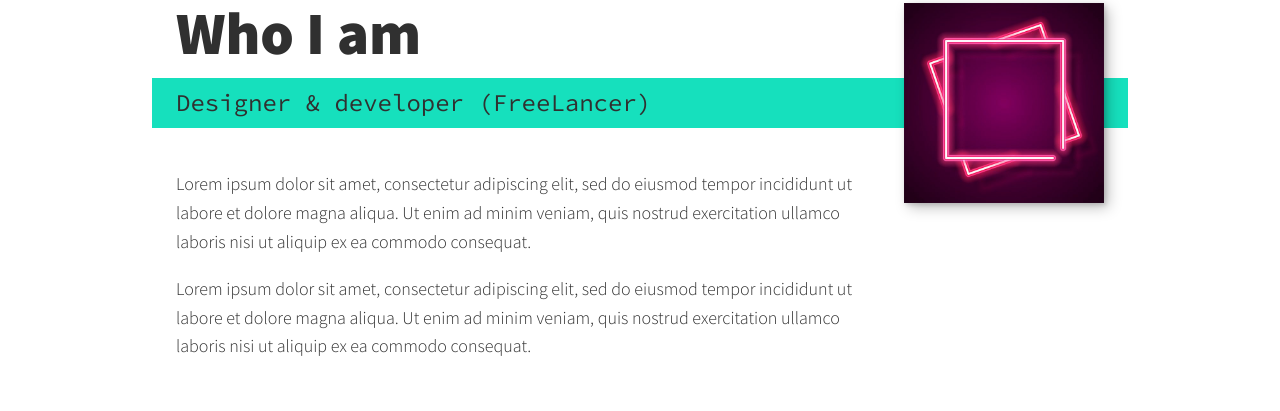
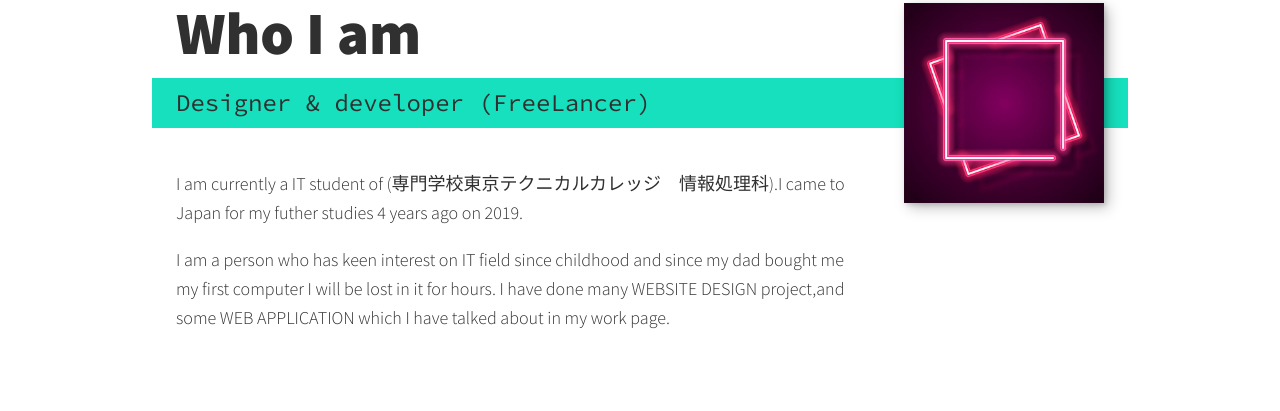
Before and after one commit to M-Shresthaa/Myportfolio, a plain HTML site: page index.html in a window 1280 px wide. Shown: the part 1762-2173 px from the top of the page. Drawn offline with nearby package versions, Linux system fonts and the light colour scheme.

Commit message:
Update index.html
Updated  Who I am sectionn

```diff
--- a/index.html
+++ b/index.html
@@ -86,8 +86,8 @@
            <p class="section__subtitle section__subtitle--about">Designer & developer (FreeLancer)</p>
 
            <div class="about-me__body">
-               <p>Lorem ipsum dolor sit amet, consectetur adipiscing elit, sed do eiusmod tempor incididunt ut labore et dolore magna aliqua. Ut enim ad minim veniam, quis nostrud exercitation ullamco laboris nisi ut aliquip ex ea commodo consequat.</p>
-               <p>Lorem ipsum dolor sit amet, consectetur adipiscing elit, sed do eiusmod tempor incididunt ut labore et dolore magna aliqua. Ut enim ad minim veniam, quis nostrud exercitation ullamco laboris nisi ut aliquip ex ea commodo consequat.</p>
+               <p>I am currently a IT student of (専門学校東京テクニカルカレッジ　情報処理科).I came to Japan for my futher studies 4 years ago on 2019.</p>
+               <p>I am a person who has keen interest on IT field since childhood and since my dad bought me my first computer I will be lost in it for hours. I have done many WEBSITE DESIGN project,and some WEB APPLICATION which I have talked about in my work page.  </p>
            </div>
 
            <img src="img/bg1.jpg" alt="Jane leaning against a bus" class="about-me__img">
```
